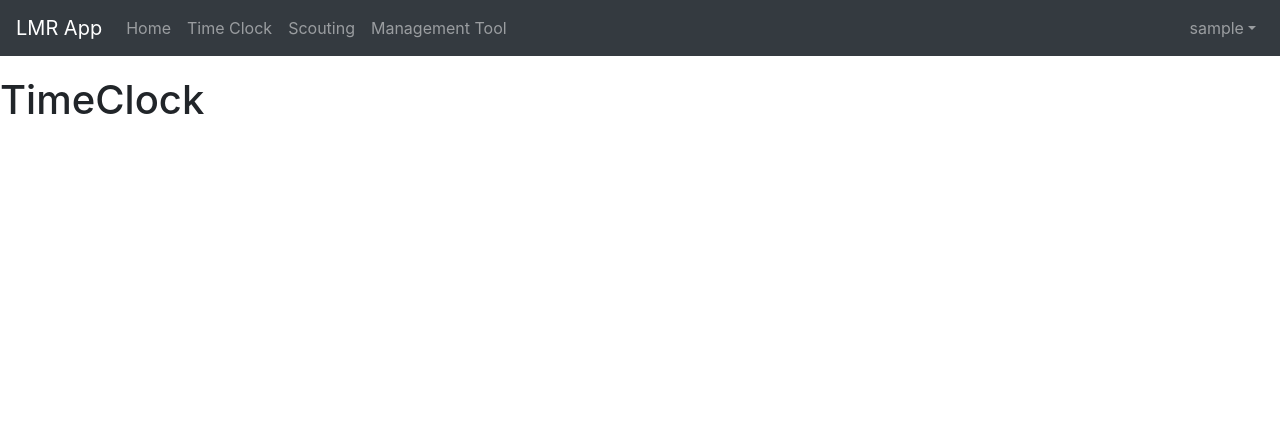
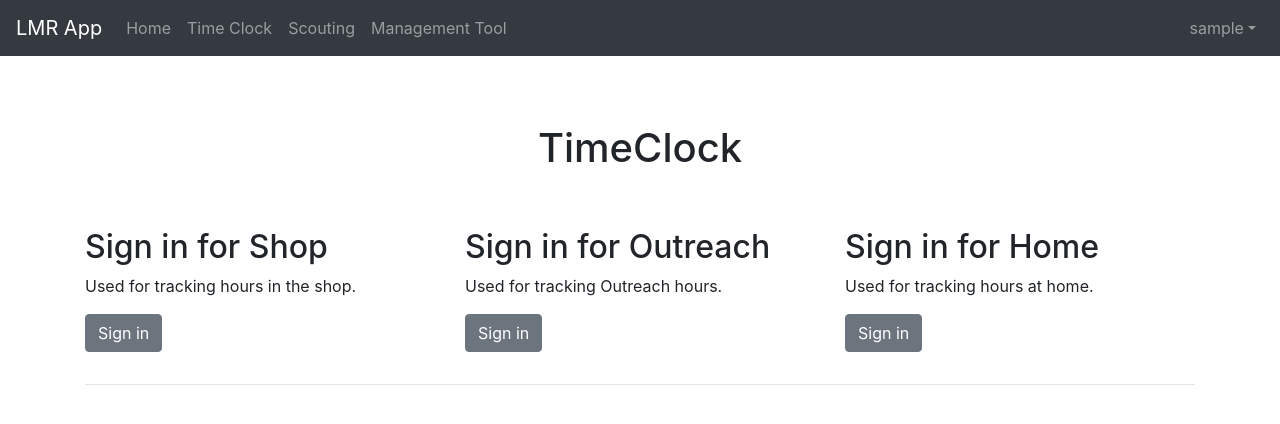
Before and after one commit to MatthewBehnke/lmrapp, a PHP site: page /timeclock.php in a window 1280 px wide. Shown: the top 424 px of the page. Run offline with PHP 8.4, Linux system fonts and the light colour scheme; the visitor is signed in with stand-in values (Sample User, id 1).

Commit message:
just some small changes

```diff
--- a/admin/reports.php
+++ b/admin/reports.php
@@ -46,12 +46,12 @@ if(!isset($_SESSION['userid']) || empty($_SESSION['userid'])){
         <nav class="col-md-2 d-none d-md-block bg-light sidebar">
           <div class="sidebar-sticky">
             <ul class="nav flex-column">
-              <li class="nav-item">
+              <!-- <li class="nav-item">
                 <a class="nav-link" href="../admin/index.php">
                   <span data-feather="home"></span>
                   Dashboard
                 </a>
-              </li>
+              </li> -->
               <li class="nav-item">
                 <a class="nav-link" href="../home.php">
                   <span data-feather="home"></span>
--- a/login.php
+++ b/login.php
@@ -78,7 +78,7 @@ if($_SERVER["REQUEST_METHOD"] == "POST"){
                 } elseif($level == 6){ //mentors
                   header("location: home.php");
                 } elseif($level == 7){ // coaches
-                  header("location: ./admin/");
+                  header("location: ./admin/unapprovedusers.php");
                 }
               } else{
                 // Display an error message if password is not valid
--- a/timeclock.php
+++ b/timeclock.php
@@ -7,7 +7,7 @@ session_start();
 if(!isset($_SESSION['userid']) || empty($_SESSION['userid'])){
     header("location: index.php");
     exit;
-} elseif($_SESSION['level']  = 0){
+} elseif($_SESSION['level'] = 0){
   header("location: index.php");
     exit;
 }
@@ -15,6 +15,34 @@ if(!isset($_SESSION['userid']) || empty($_SESSION['userid'])){
 include 'head.php';
 
 ?>
-<h1>TimeClock</h1>
+<h1 class = "text-center py-5">TimeClock</h1>
+
+<main role="main">
+
+<div class="container">
+  <!-- Example row of columns -->
+  <div class="row">
+    <div class="col-md-4">
+      <h2>Sign in for Shop</h2>
+      <p>Used for tracking hours in the shop.</p>
+      <p><a class="btn btn-secondary" href="#signin?place=shop" role="button">Sign in</a></p>
+    </div>
+    <div class="col-md-4">
+      <h2>Sign in for Outreach</h2>
+      <p>Used for tracking Outreach hours.</p>
+      <p><a class="btn btn-secondary" href="#signin?place=outreach" role="button">Sign in</a></p>
+    </div>
+    <div class="col-md-4">
+      <h2>Sign in for Home</h2>
+      <p>Used for tracking hours at home.</p>
+      <p><a class="btn btn-secondary" href="#signin?place=home" role="button">Sign in</a></p>
+    </div>
+  </div>
+
+  <hr>
+
+</div> <!-- /container -->
+
+</main>
 
 <?php include 'foot.php' ?>
```
Also changed, not shown: admin/unapprovedusers.php (+14 -0 lines).
